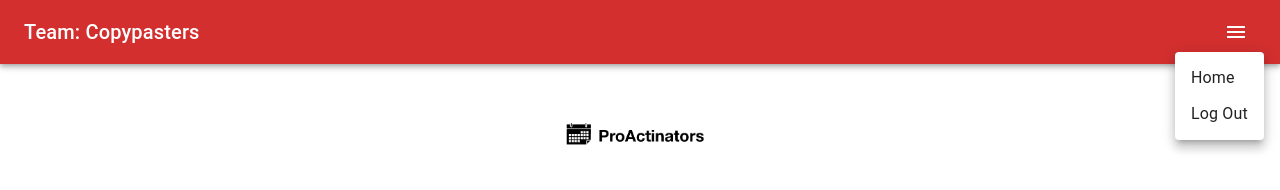
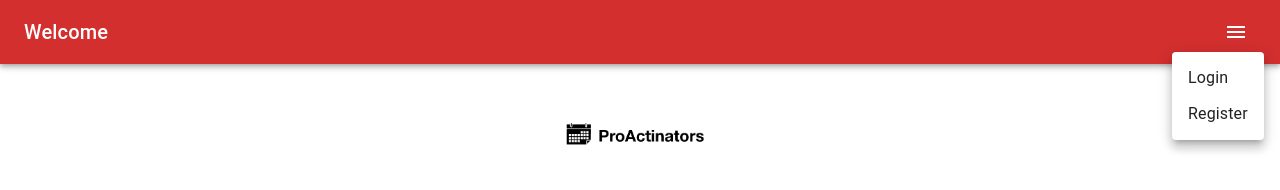
Before and after one commit to TheGreatMahan/CopyPasterProject, a React (Create React App) app in the folder frontend/: page /logout in a window 1280 px wide. Both pictures are taken after a click on the button 1236 px from the left and 32 px from the top of the page. Shown: the top 190 px of the page. Built offline with nearby package versions, Linux system fonts and the light colour scheme; what @syncfusion/ej2-base would draw is missing.

Commit message:
Session Authentication is done

```diff
--- a/frontend/src/App.js
+++ b/frontend/src/App.js
@@ -8,8 +8,6 @@ import Login from "./Components/Login";
 import Register from "./Components/Register";
 import Logout from "./Components/Logout";
 import ListTasks from "./Components/Calendar/ListTasks";
-import { ReactSession } from 'react-client-session';
-import { AuthProvider } from './Components/Auth';
 import { useAuth } from './Components/Auth';
 
 import {
@@ -65,7 +63,7 @@ const App = () => {
   };
 
   return (
-    <AuthProvider>
+
       <ThemeProvider theme={theme}>
         <AppBar
           position="relative"
@@ -74,7 +72,7 @@ const App = () => {
         >
           <Toolbar>
             <Typography variant="h6" color="inherit" noWrap component="div">
-              Team: Copypasters
+              Welcome {auth.user}
             </Typography>
             <IconButton
               onClick={handleClick}
@@ -92,10 +90,10 @@ const App = () => {
               {
                 console.log(auth.user)
               }
-              {auth.user == '' &&
+              {auth.user === '' &&
                 <MenuItem onClick={handleClose} component={Link} to="/login">Login</MenuItem>
               }
-              {auth.user == ''&&
+              {auth.user === ''&&
                 <MenuItem onClick={handleClose} component={Link} to="/register">Register</MenuItem>
               }
               {auth.user !== ''&&
@@ -124,7 +122,7 @@ const App = () => {
           onClose={snackbarClose}
         />
       </ThemeProvider>
-    </AuthProvider>
+
 
   );
 };
--- a/frontend/src/Components/Auth.js
+++ b/frontend/src/Components/Auth.js
@@ -1,11 +1,11 @@
 import { useContext } from 'react';
 import { useState, createContext } from 'react';
 
-const AuthContext = createContext('');
+const AuthContext = createContext({});
 
 
 export const AuthProvider = ({children}) => {
-    const [user, setUser] = useState('');
+    const [user, setUser] = useState();
 
     const login = (user) =>{
         setUser(user);
--- a/frontend/src/Components/Calendar/Calendar.js
+++ b/frontend/src/Components/Calendar/Calendar.js
@@ -173,11 +173,6 @@ function Calendar() {
   //render() {
     return (
       <Card style={{ maxHeight: "550px", overflow: "auto" }}>
-        Something {auth.user}
-         {
-            console.log("username: "+ auth.user)
-         }
-         {//state.data !== null &&
         <div className="schedule-control-section">
            <div className="col-lg-9 control-section">
              <div className="control-wrapper">
@@ -206,7 +201,7 @@ function Calendar() {
                </ScheduleComponent>
              </div>
            </div>
-        </div> }
+        </div>
     </Card>
     );
   }
--- a/frontend/src/index.js
+++ b/frontend/src/index.js
@@ -5,6 +5,8 @@ import App from "./App";
 import { BrowserRouter as Router } from "react-router-dom";
 import reportWebVitals from "./reportWebVitals";
 import { registerLicense } from "@syncfusion/ej2-base";
+import { AuthProvider } from './Components/Auth';
+import { useAuth } from './Components/Auth';
 
 // Registering Syncfusion license key
 registerLicense(
@@ -12,10 +14,12 @@ registerLicense(
 );
 
 render(
-  <React.StrictMode>
-    <Router>
-      <App />
-    </Router>
-  </React.StrictMode>,
+  <AuthProvider>
+    <React.StrictMode>
+      <Router>
+        <App />
+      </Router>
+    </React.StrictMode>
+  </AuthProvider>,
   document.querySelector("#root")
 );
```
